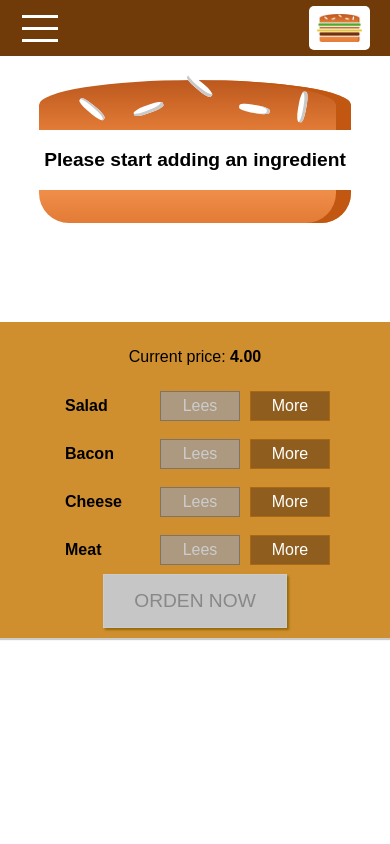
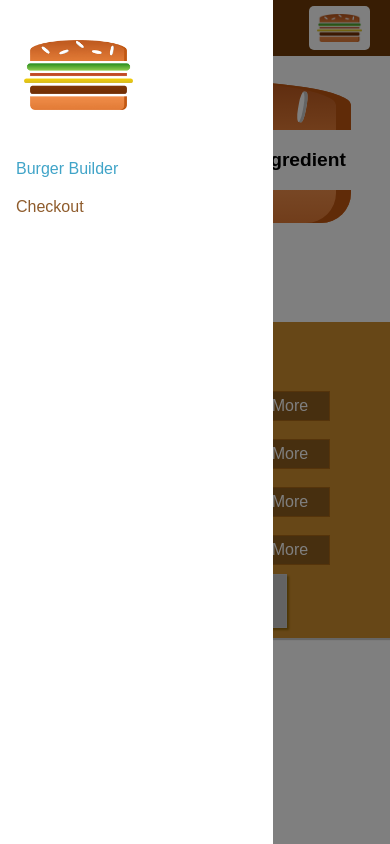
Before and after one commit to diegomottadev/burger-react, a React app: page / in a window 390 px wide. Built offline with nearby package versions, Linux system fonts and the light colour scheme.

Commit message:
rezise responsive menu

```diff
--- a/src/components/Layout/Layout.js
+++ b/src/components/Layout/Layout.js
@@ -1,18 +1,29 @@
-import React from 'react';
+import React, {Component} from 'react';
 import Aux from '../../hoc/Aux';
 import classes from './Layout.css';
 import Toolbar from '../Navigation/Toolbar/Toolbar';
 import SideDrawer from '../Navigation/SideDrawer/SideDrawer';
-const layout = (props) => (
+class Layout extends Component {
+    state ={
+        showSideDrawer: true
+    }
+    sideDrawerCloseHander = ()=>{
+        this.setState({showSideDrawer:false});
+    }
+    render(){
+        return(
+            <Aux>
+            <Toolbar/>
+            <SideDrawer open={this.state.showSideDrawer} closed={this.sideDrawerCloseHander}/>
+            <main className={classes.Content}>
+                {this.props.children}
+            </main>
+            </Aux>
+        );
 
-    <Aux>
-        <Toolbar/>
-        <SideDrawer/>
-        <main className={classes.Content}>
-            {props.children}
-        </main>
-    </Aux>
+    }
 
-);
 
-export default layout;
+}
+
+export default Layout;
```
